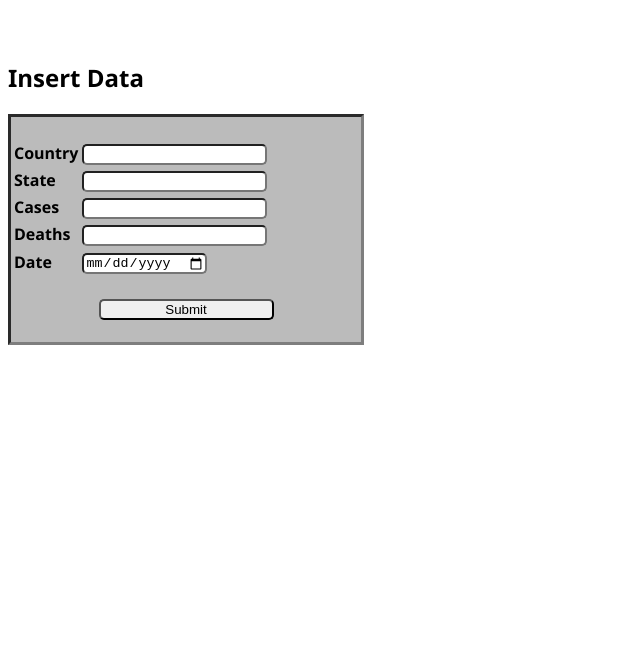
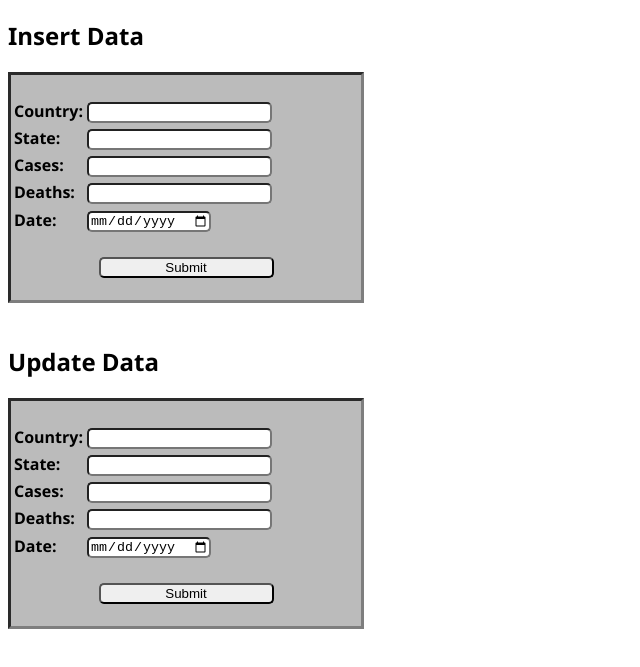
Before and after one commit to TWCurry/CD5108-Coursework, a website: page webpage/index.html in a window 1280 px wide. Shown: the part 67-734 px from the top of the page, without its empty margins (0-640 px from the left). Drawn offline with Linux system fonts and the light colour scheme.

Commit message:
Added update records section to form

```diff
--- a/webpage/index.html
+++ b/webpage/index.html
@@ -30,26 +30,32 @@
     </head>
     <body>
         <h1>Covid-19 Data</h1>
-        <br>
         <h2>Insert Data</h2>
         <div class="section"><br>
             <form action="/addRecords" method="post" enctype="multipart/form-data"> <!-- Method is temporary, to be changed -->
                 <table>
-                    <tr>
-                        <td><b>Country</b></td><td><input type="text" class="inputBox" id="insertCountry"></td>
-                    </tr>
-                    <tr>
-                        <td><b>State</b></td><td><input type="text" class="inputBox" id="insertState"></td>
-                    </tr>
-                    <tr>
-                        <td><b>Cases</b></td><td><input type="text" class="inputBox" id="insertCases"></td>
-                    </tr>
-                    <tr>
-                        <td><b>Deaths</b></td><td><input type="text" class="inputBox" id="insertDeaths"></td>
-                    </tr>
-                    <tr>
-                        <td><b>Date</b></td><td><input type="date" class="inputBox" id="insertDate"></td>
-                    </tr>
+                    <tr><td><b>Country: </b></td><td><input type="text" class="inputBox" id="insertCountry"></td></tr>
+                    <tr><td><b>State: </b></td><td><input type="text" class="inputBox" id="insertState"></td></tr>
+                    <tr><td><b>Cases: </b></td><td><input type="text" class="inputBox" id="insertCases"></td></tr>
+                    <tr><td><b>Deaths: </b></td><td><input type="text" class="inputBox" id="insertDeaths"></td></tr>
+                    <tr><td><b>Date: </b></td><td><input type="date" class="inputBox" id="insertDate"></td></tr>
+                </table>
+                <br>
+                <input class="submitButton" type="submit"/>
+                <br>
+            </form>
+        </div>
+        <br>
+        <h2>Update Data</h2>
+        <div class="section">
+            <form action="/updateRecords" method="post" enctype="multipart/form-data"> <!-- Method is temporary, to be changed -->
+                <br>
+                <table>
+                    <tr><td><b>Country: </b></td><td><input type="text" class="inputBox" id="updateCountry"></td></tr>
+                    <tr><td><b>State: </b></td><td><input type="text" class="inputBox" id="updateState"></td></tr>
+                    <tr><td><b>Cases: </b></td><td><input type="text" class="inputBox" id="updateCases"></td></tr>
+                    <tr><td><b>Deaths: </b></td><td><input type="text" class="inputBox" id="updateDeaths"></td></tr>
+                    <tr><td><b>Date: </b></td><td><input type="date" class="inputBox" id="updateDate"></td></tr>
                 </table>
                 <br>
                 <input class="submitButton" type="submit"/>
```
